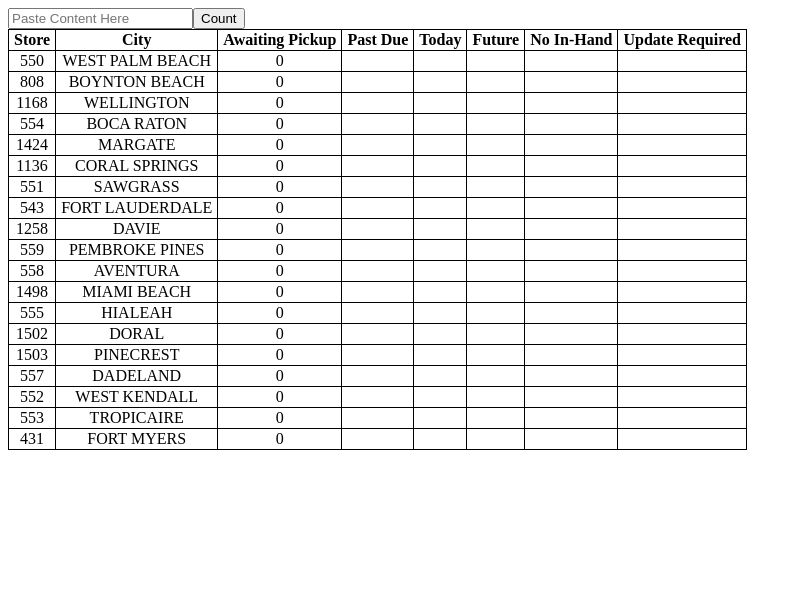
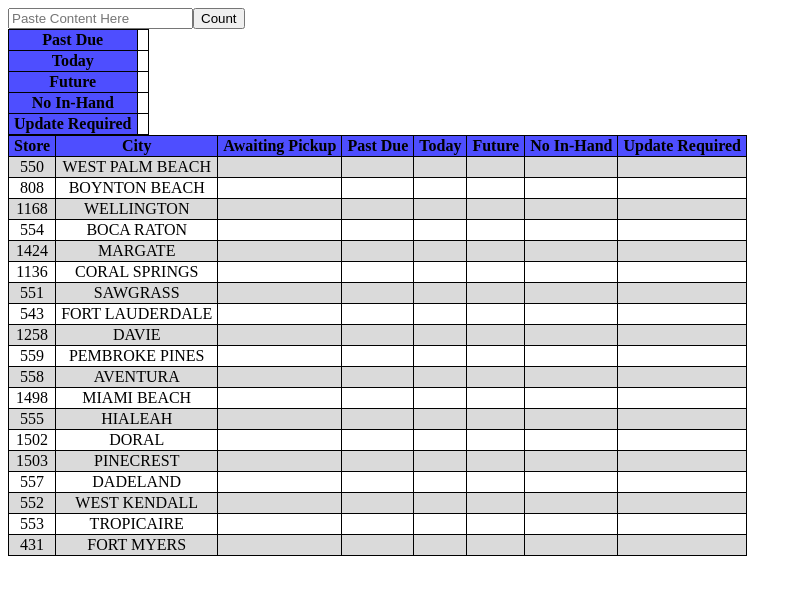
Before and after one commit to jacob-ferrell/parcel-manager, a React (Create React App) app: page / in a window 1280 px wide. Shown: the top 594 px of the page, without its empty margins (0-802 px from the left). Built offline with nearby package versions, Linux system fonts and the light colour scheme.

Commit message:
created functioning tables for counts and main counts table

```diff
--- a/src/App.js
+++ b/src/App.js
@@ -1,6 +1,8 @@
+import './styles/App.css'
 import { useState } from 'react';
 import Input from './components/Input';
 import MainTable from './components/MainTable';
+import CountsTable from './components/CountsTable';
 import {getTodaysDate, getCounts} from './modules/DateFunctions';
 
 function App() {
@@ -37,20 +39,25 @@ function App() {
   }
   )
 
-  const handleChange = e => setInput(e.target.value);
+  const handleChange = e => {
+    const data = e.target.value;
+    setInput(data);
+    setTodaysDate(getTodaysDate());
+    setCounts(getCounts(data));
+    setCurrentStore(getStore(data));
+
+  }
 
   const handleCountClick = e => {
-    setTodaysDate(getTodaysDate());
-    console.log(todaysDate);
-    setCounts(getCounts(input));
-    setCurrentStore(getStore());
     if (!currentStore) return;
-    let storesCopy = { ...stores };
-    storesCopy[currentStore].counts = [...counts];
-    setStores(storesCopy);
+    setStores(oldStores => {
+      let newVal = {...oldStores};
+      newVal[currentStore].counts = counts;
+      return newVal;
+    })
   }
 
-  function getStore() {
+  function getStore(input) {
     if (!input.includes('|') || !input.includes(' FL')) return '';
     let match = input.slice(input.indexOf('|') + 2, input.indexOf(' FL'));
     return match;
@@ -91,6 +98,7 @@ function App() {
     <div className="App">
       <Input handleChange={handleChange} counts={counts}
       handleClick={handleCountClick}/>
+      <CountsTable counts={counts}></CountsTable>
       <MainTable stores={stores}/>
     </div>
   );
--- /dev/null
+++ b/src/components/CountsTable.js
@@ -0,0 +1,32 @@
+
+const CountsTable = (props) => {
+    const counts = props.counts
+
+    return (
+        <table>
+            <tbody>
+                <tr>
+                    <th>Past Due</th>
+                    <td>{counts[1]}</td>
+                </tr>
+                <tr>
+                    <th>Today</th>
+                    <td>{counts[2]}</td>
+                </tr>
+                <tr>
+                    <th>Future</th>
+                    <td>{counts[3]}</td>
+                </tr>
+                <tr>
+                    <th>No In-Hand</th>
+                    <td>{counts[4]}</td>
+                </tr>
+                <tr>
+                    <th>Update Required</th>
+                    <td>{counts[5]}</td>
+                </tr>
+            </tbody>
+        </table>
+    )
+}
+export default CountsTable;
--- a/src/components/Input.js
+++ b/src/components/Input.js
@@ -6,7 +6,6 @@ const Input = (props) => {
             <input onChange={props.handleChange}
             placeholder="Paste Content Here"></input>
             <button onClick={props.handleClick}>Count</button>
-            <div>{props.counts}</div>
         </div>
     )
 }
--- a/src/components/MainTable.js
+++ b/src/components/MainTable.js
@@ -1,28 +1,27 @@
 import '../styles/MainTable.css';
+import { useEffect } from 'react';
 
 const MainTable = (props) => {
 
     const storeRows = Object.keys(props.stores).map(name => {
         const stores = props.stores;
-        let counts = [];
+        let counts = Array(6).fill('');
         if (stores[name].hasOwnProperty('counts')) {
             counts = stores[name].counts;
         }
         return (
-            <tr>
-                <td>{stores[name].number}</td>
-                <td>{name}</td>
-                 <td>{counts[0] || 0}</td>
-                 <td>{counts[1] || ''}</td>
-                 <td>{counts[2] || ''}</td>
-                 <td>{counts[3] || ''}</td>
-                 <td>{counts[4] || ''}</td>
-                 <td>{counts[5] || ''}</td>
-
-
-
-
-            </tr>
+            <tbody>
+                <tr key={name}>
+                    <td>{stores[name].number}</td>
+                    <td>{name}</td>
+                    <td>{counts[0]}</td>
+                    <td>{counts[1]}</td>
+                    <td>{counts[2]}</td>
+                    <td>{counts[3]}</td>
+                    <td>{counts[4]}</td>
+                    <td>{counts[5]}</td>
+                </tr>
+            </tbody>
         )
     })
     return (
--- /dev/null
+++ b/src/styles/App.css
@@ -0,0 +1,3 @@
+html {
+    background-color: rgb(255, 255, 255);
+}
--- a/src/styles/MainTable.css
+++ b/src/styles/MainTable.css
@@ -1,6 +1,13 @@
 table, td, th {
     border: 1px solid black;
     border-collapse: collapse;
+}
+tbody:nth-child(even) {
+    background-color: rgb(218, 218, 218);
+}
+th {
+    background-color: rgb(78, 78, 255);
+    color: rgb(0, 0, 0);
 }
 th, td {
     padding-left: 5px;
```
